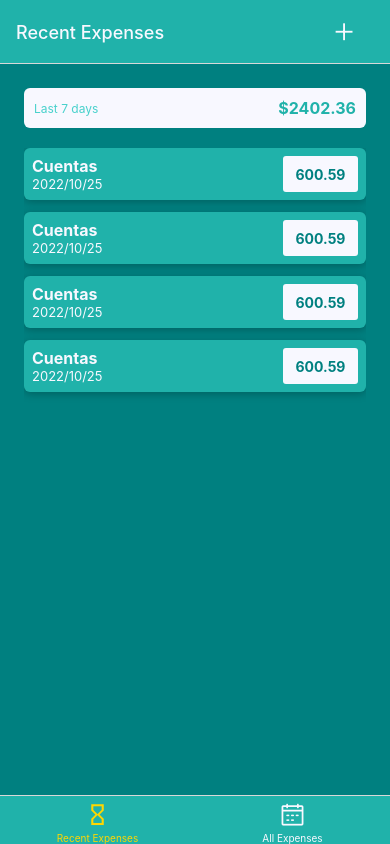
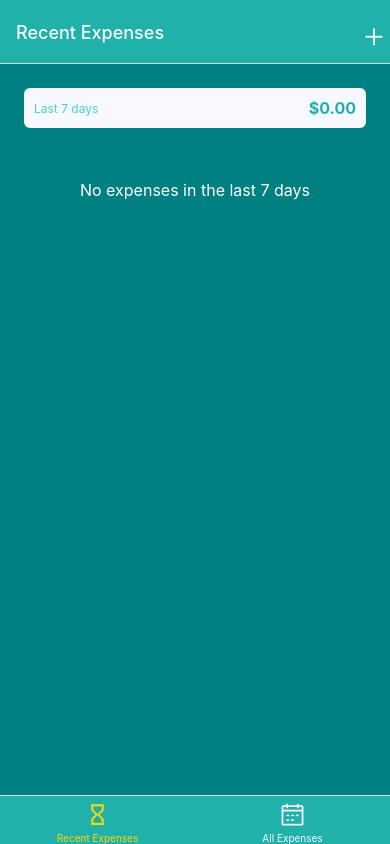
Before and after one commit to JoacoMaurtua/expense-tracker-app, a React Native app: screen / in a window 390 px wide. Built offline with nearby package versions, Linux system fonts and the light colour scheme.

Commit message:
el value de los campos se guarda al editarse

```diff
--- a/Util/DUMMY.js
+++ b/Util/DUMMY.js
@@ -1,9 +1,9 @@
-export const tempExpenses = [
+/* export const tempExpenses = [
   {id: 1, title: 'Libros', date: new Date("2020-10-03"), amount: 200.65},
   {id: 2, title: 'Comida', date: new Date("2020-10-05"), amount: 300.35},
   {id: 3, title: 'Ropa', date: new Date("2020-10-07"), amount: 400.99},
-  {id: 4, title: 'Cuentas', date: new Date(), amount: 600.59},
+  {id: 4, title: 'Cuentas', date: new Date("2022-10-18"), amount: 600.59},
   {id: 5, title: 'Cuentas', date: new Date(), amount: 600.59},
   {id: 6, title: 'Cuentas', date: new Date(), amount: 600.59},
   {id: 7, title: 'Cuentas', date: new Date(), amount: 600.59},
-];
+]; */
--- a/Util/date.js
+++ b/Util/date.js
@@ -1,6 +1,6 @@
 //Obtener el formato de la fecha
 export function getFormattedDate(date){
-  return `${date.getFullYear()}/${date.getMonth()+1}/${date.getDate()}`
+  return date.toISOString().slice(0,10);
 };
 
 //Obtener la fecha de una cantidad especifica de dias
--- a/components/ExpenseForm.js
+++ b/components/ExpenseForm.js
@@ -2,13 +2,21 @@ import { View, StyleSheet, Text } from 'react-native';
 import React, { useState } from 'react';
 import Input from './Input';
 import Button from './Button';
+import { getFormattedDate } from '../Util/date';
 
-export default function ExpenseForm({onCancel, onSubmit, submitLabelButton}) {
+export default function ExpenseForm({
+  onCancel,
+  onSubmit,
+  submitLabelButton,
+  defaultValues,
+}) {
   const [inputs, setInputs] = useState({
-    amount: '',
-    date: '',
-    title: '',
+    amount: defaultValues ? defaultValues.amount.toString() : '',
+    date: defaultValues ? getFormattedDate(defaultValues.date) : '',
+    title: defaultValues ? defaultValues.title : '',
   });
+
+  //console.log(defaultValues.amount.toString());
 
   const { amount, date, title } = inputs;
 
@@ -19,17 +27,17 @@ export default function ExpenseForm({onCancel, onSubmit, submitLabelButton}) {
         [inputIdentifer]: enteredValue, //[name]:value
       };
     });
-  };
+  }
 
-  function submitHandler(){ //nuevo expense editado o agregado
+  function submitHandler() {
+    //nuevo expense editado o agregado
     const expenseData = {
-      amount: +inputValues.amount, //convertir string a entero
-      date: new Date(inputValues.date),
-      title: title
+      amount: +amount, //convertir string a entero
+      date: new Date(date),
+      title: title,
     };
     onSubmit(expenseData);
   }
-
 
   return (
     <View style={styles.form}>
--- a/components/IconButton.js
+++ b/components/IconButton.js
@@ -18,6 +18,6 @@ const styles = StyleSheet.create({
 
   icon:{
     fontSize: 30,
-    marginRight: 30,
+    marginTop: 10,
   }
 })
--- a/components/Input.js
+++ b/components/Input.js
@@ -12,7 +12,7 @@ export default function Input({label, style, textInputConfig, name, value}) {
   return (
     <View style={[styles.inputContainer, style]}>
       <Text style={styles.label}>{label}</Text>
-      <TextInput style={inputStyles} {...textInputConfig} name={name} value={value}/>
+      <TextInput style={inputStyles} {...textInputConfig}/>
     </View>
   )
 };
--- a/context/manageExpensesContext.js
+++ b/context/manageExpensesContext.js
@@ -1,5 +1,5 @@
 import { createContext, useReducer } from 'react';
-import { tempExpenses } from '../Util/DUMMY';
+//import { tempExpenses } from '../Util/DUMMY';
 
 export const ManageExpensesContext = createContext({
   expenses: [],
@@ -35,7 +35,8 @@ function expensesReducer(state, action) { //state es un arreglo de expenses(obje
 
 
 function ExpensesContextProvider({ children }) {
-  const [expensesState, dispatch] = useReducer(expensesReducer, tempExpenses);
+  const [expensesState, dispatch] = useReducer(expensesReducer,[]); //ahora arranco con un arreglo vacio
+
 
   //actions:
   function addExpense(expenseData) {
--- a/screens/AllExpScreen.js
+++ b/screens/AllExpScreen.js
@@ -1,15 +1,18 @@
 import { View, Text } from 'react-native';
-import React, {useContext} from 'react';
+import React, { useContext } from 'react';
 import ExpenseOutput from '../components/ExpenseOutput';
-import {ManageExpensesContext } from '../context/manageExpensesContext';
+import { ManageExpensesContext } from '../context/manageExpensesContext';
 
 export default function AllExpScreen() {
-
-  const expensesCotext = useContext(ManageExpensesContext)
+  const expensesCotext = useContext(ManageExpensesContext);
 
   return (
     <>
-      <ExpenseOutput expenses={expensesCotext.expenses} periodName="Foreva" fallback="No expenses in the last times"/>
+      <ExpenseOutput
+        expenses={expensesCotext.expenses}
+        periodName="Foreva"
+        fallbackText="No expenses in the last times"
+      />
     </>
   );
 }
--- a/screens/ManageExpScreen.js
+++ b/screens/ManageExpScreen.js
@@ -11,6 +11,10 @@ export default function ManageExpScreen({ navigation, route }) {
   const expensesContext = useContext(ManageExpensesContext); //extrayendo el contexto de estados
 
   const isEditing = !!editedExpenseId; //con vierto en booleano editedExpenseId acorde a si se cumple o no su condicion
+
+  const defaultValues = expensesContext.expenses.find((defaultExpense)=>
+    defaultExpense.id === editedExpenseId
+  )
 
   //establecer titulo acorde a si se edita o crea un expense
   useLayoutEffect(() => {
@@ -43,6 +47,7 @@ export default function ManageExpScreen({ navigation, route }) {
         onCancel={cancelHandler}
         submitLabelButton={isEditing ? 'Edit' : 'Add'}
         onSubmit={confirmHandler}
+        defaultValues={defaultValues}
       />
       {isEditing && (
         <View style={styles.deleteContainer}>
```
